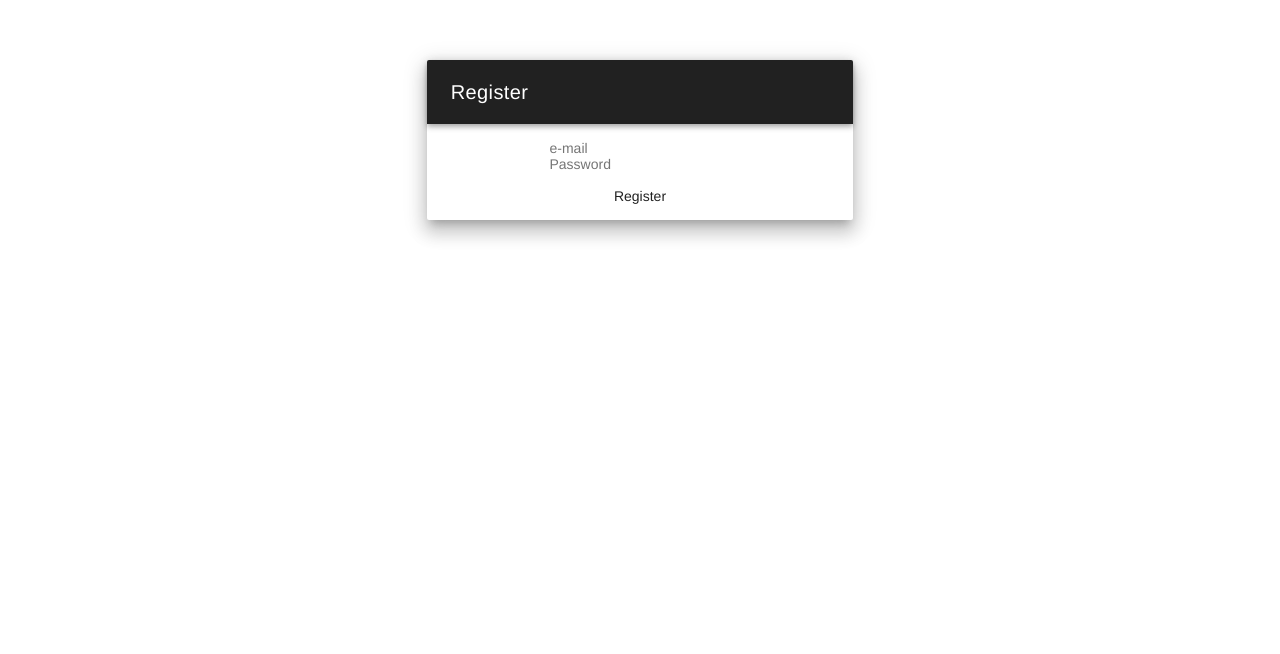
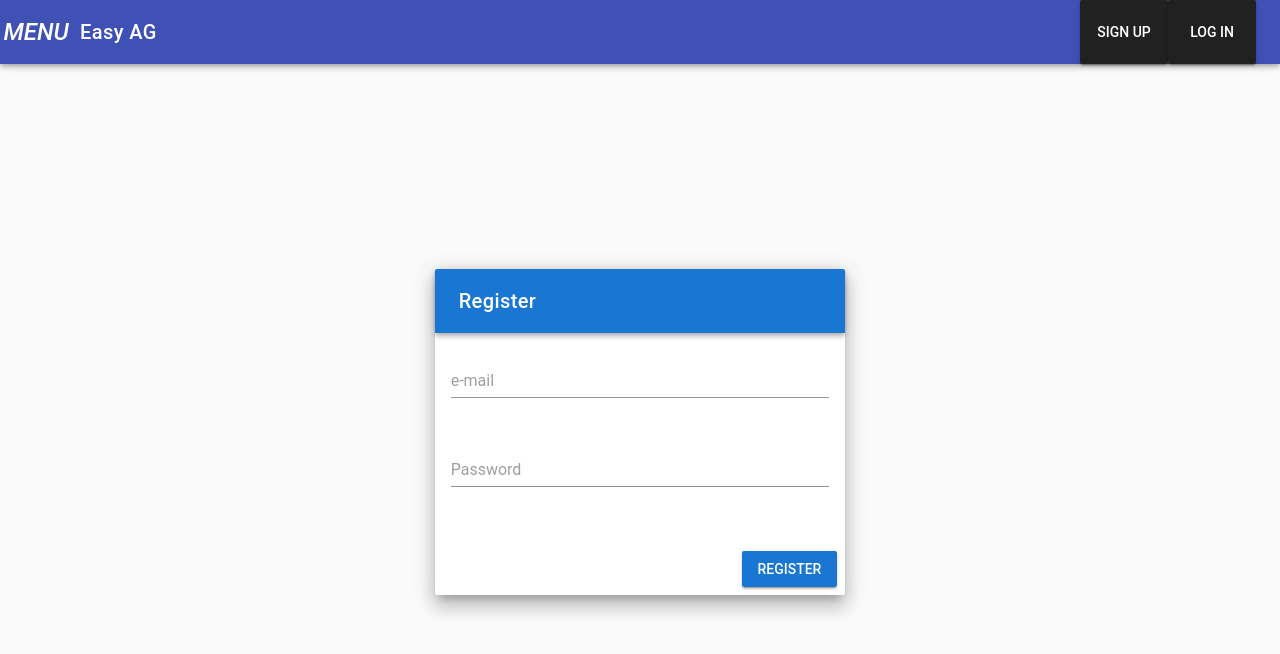
Before and after one commit to endresol/easyag, a Vue app in the folder client/: page /#/register in a window 1280 px wide. Shown: the top 654 px of the page. Built offline with nearby package versions, Linux system fonts and the light colour scheme.

Commit message:
changed back to vuetify...

```diff
--- a/client/src/App.vue
+++ b/client/src/App.vue
@@ -1,22 +1,23 @@
 <template>
   <div id="app">
-    <router-view/>
+    <v-app>
+      <page-header />
+      <router-view/>
+    </v-app>
   </div>
 </template>
 
 <script>
+import PageHeader from '@/components/Header.vue';
+
 export default {
   name: 'App',
+  components: {
+    PageHeader,
+  }
 };
 </script>
 
 <style>
-#app {
-  font-family: 'Avenir', Helvetica, Arial, sans-serif;
-  -webkit-font-smoothing: antialiased;
-  -moz-osx-font-smoothing: grayscale;
-  text-align: center;
-  color: #2c3e50;
-  margin-top: 60px;
-}
+
 </style>
--- /dev/null
+++ b/client/src/components/Header.vue
@@ -0,0 +1,36 @@
+<template>
+  <v-toolbar color="indigo" dark fixed app>
+    <v-toolbar-side-icon></v-toolbar-side-icon>
+    <v-toolbar-title
+      @click="navigateTo({name: 'root'});">
+      Easy AG
+    </v-toolbar-title>
+    <v-spacer></v-spacer>
+
+    <v-toolbar-items class="hidden-sm-and-down">
+      <v-btn
+        @click="navigateTo({name: 'register'});">
+        Sign up
+      </v-btn>
+      <v-btn>
+        Log in
+      </v-btn>
+    </v-toolbar-items>
+  </v-toolbar>
+</template>
+
+<script>
+export default {
+  methods: {
+    navigateTo (route) {
+      this.$router.push(route);
+    }
+  },
+}
+</script>
+
+<style scoped>
+  .home {
+    cursor: pointer;
+  }
+</style>
--- a/client/src/components/Register.vue
+++ b/client/src/components/Register.vue
@@ -1,20 +1,22 @@
 <template>
+  <v-content>
+    <v-container fluid fill-height>
         <v-layout align-center justify-center>
           <v-flex xs12 sm8 md4>
             <v-card class="elevation-12">
               <v-toolbar dark color="primary">
                 <v-toolbar-title>Register</v-toolbar-title>
-            <v-spacer></v-spacer>
               </v-toolbar>
                 <v-card-text>
-            <input
+                <v-form>
+                  <v-text-field
                     type="email"
                     name="email"
                     v-model="email"
                     placeholder="e-mail"
                   />
                   <br />
-            <input
+                  <v-text-field
                     type="password"
                     name="password"
                     v-model="password"
@@ -22,18 +24,17 @@
                   />
                   <br />
                   <div class="error" v-html="error" />
-            <br />
-            <button
-              @click='register'>
-              Register
-            </button>
+                </v-form>
                 </v-card-text>
+                  <v-card-actions>
+                    <v-spacer></v-spacer>
+                    <v-btn color="primary" @click='register'>Register</v-btn>
+                  </v-card-actions>
             </v-card>
           </v-flex>
         </v-layout>
-
-
-  </div>
+    </v-container>
+  </v-content>
 </template>
 
 <script>
--- a/client/src/main.js
+++ b/client/src/main.js
@@ -3,9 +3,9 @@
 import Vue from 'vue';
 import Vuetify from 'vuetify';
 import 'vuetify/dist/vuetify.min.css';
+
 import App from './App';
 import router from './router';
-
 
 Vue.config.productionTip = false;
 
--- a/client/src/router/index.js
+++ b/client/src/router/index.js
@@ -9,7 +9,7 @@ export default new Router({
   routes: [
     {
       path: '/',
-      name: 'HelloWorld',
+      name: 'root',
       component: HelloWorld,
     },
     {
```
Lines whose indentation alone changed are shown as unchanged.
